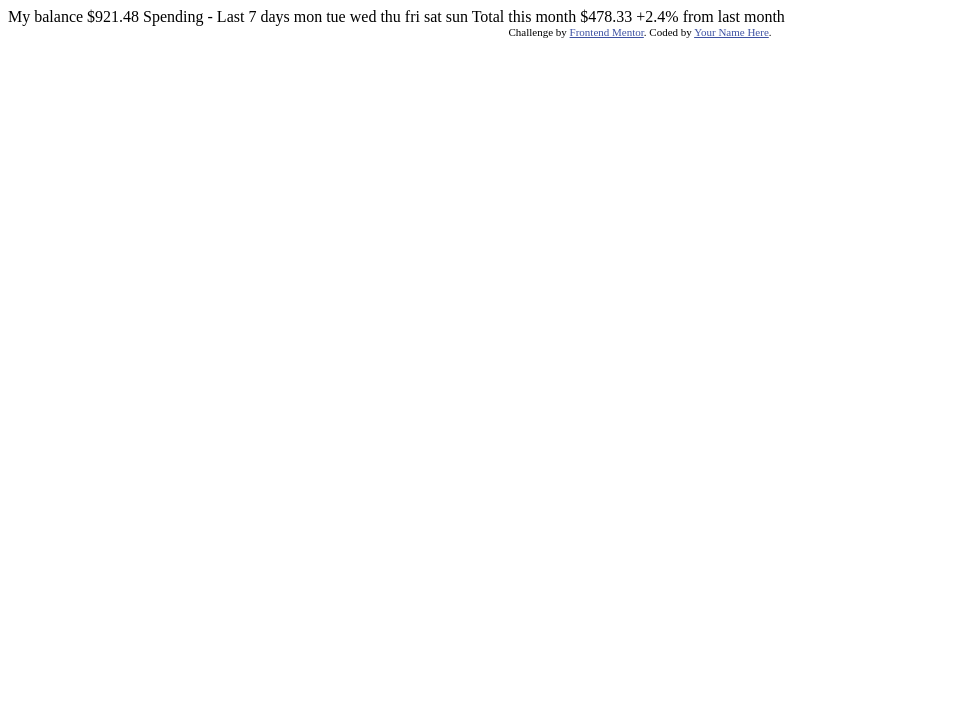
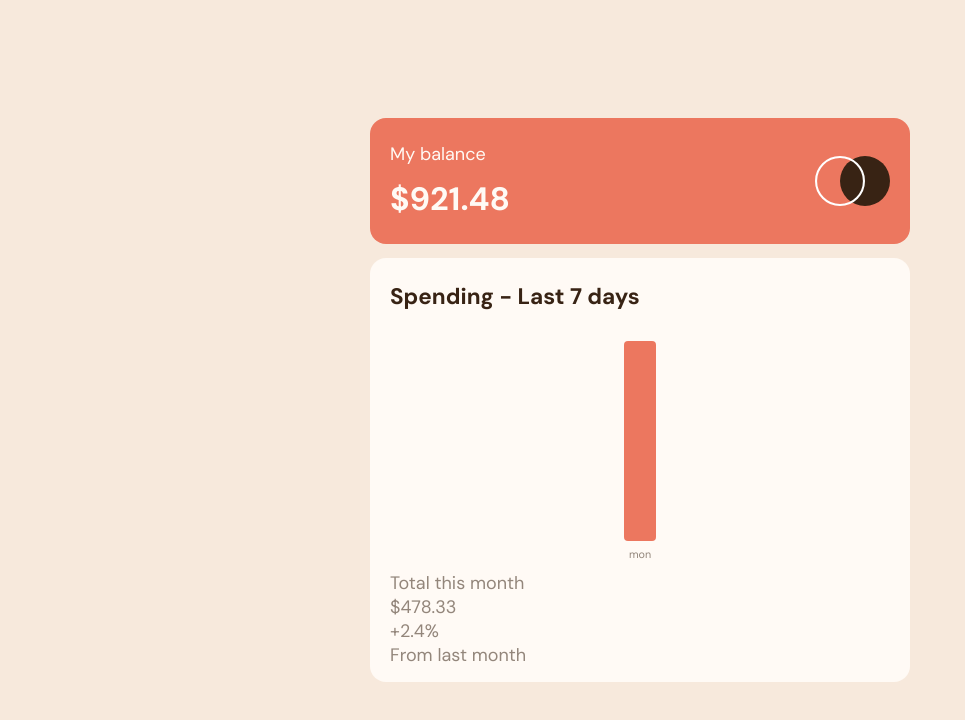
Before and after one commit to RodCri/Expenses-chart-component, a plain HTML site: page index.html in a window 1280 px wide. Shown: the whole page, without its empty margins (0-965 px from the left). Drawn offline with Linux system fonts and the light colour scheme.

Commit message:
structure HTML and style basic of the header component

```diff
--- a/index.html
+++ b/index.html
@@ -2,42 +2,41 @@
 <html lang="en">
 <head>
   <meta charset="UTF-8">
-  <meta name="viewport" content="width=device-width, initial-scale=1.0"> <!-- displays site properly based on user's device -->
-
+  <meta name="viewport" content="width=device-width, initial-scale=1.0">
   <link rel="icon" type="image/png" sizes="32x32" href="./images/favicon-32x32.png">
-
   <title>Frontend Mentor | Expenses chart component</title>
-
-  <!-- Feel free to remove these styles or customise in your own stylesheet 👍 -->
-  <style>
-    .attribution { font-size: 11px; text-align: center; }
-    .attribution a { color: hsl(228, 45%, 44%); }
-  </style>
+  <link rel="stylesheet" href="css/style.css">
 </head>
 <body>
+  <main class="container">
+    <div class="balance">
+      <div class="">
+        <p class="balance__title">My balance</p>
+        <p class="balance__price">$921.48</p>
+      </div>
+      <img src="images/logo.svg" alt="logo" class="balance__logo">
+    </div>
+    <div class="chart">
+      <h2 class="chart__title">Spending - Last 7 days</h2>
+      <div class="chart__bars-container">
 
-  My balance
-  $921.48
+        <div class="chart__bar">
+          <div class="chart__bar--label">$35.20</div>
+          <div class="chart__bar--day">mon</div>
+        </div>
 
-  Spending - Last 7 days
-
-  mon
-  tue
-  wed
-  thu
-  fri
-  sat
-  sun
-
-  Total this month
-  $478.33
-
-  +2.4%
-  from last month
-
-  <div class="attribution">
-    Challenge by <a href="https://www.frontendmentor.io?ref=challenge" target="_blank">Frontend Mentor</a>.
-    Coded by <a href="#">Your Name Here</a>.
-  </div>
+      </div>
+      <div class="chart__analitics">
+        <div class="">
+          <p class="chart__total">Total this month</p>
+          <p class="chart__total-value">$478.33</p>
+        </div>
+        <div class="">
+          <p class="chart__percentage">+2.4%</p>
+          <p class="chart__period">From last month</p>
+        </div>
+      </div>
+    </div>
+  </main>
 </body>
 </html>
--- /dev/null
+++ b/sass/_variables.scss
@@ -0,0 +1,9 @@
+$font-f: 'DM Sans', sans-serif;
+$soft-red: hsl(10, 79%, 65%);
+$cyan: hsl(186, 34%, 60%);
+$dark-brown: hsl(25, 47%, 15%);
+$medium-brown: hsl(28, 10%, 53%);
+$cream: hsl(27, 66%, 92%);
+$very-pale-orange: hsl(33, 100%, 98%);
+$font-s: 18px;
+$bg-c: #f7e9dc;
--- /dev/null
+++ b/sass/style.scss
@@ -0,0 +1,102 @@
+@use 'variables';
+@import url('https://fonts.googleapis.com/css2?family=DM+Sans:wght@400;700&display=swap');
+*{
+  padding: 0;
+  margin: 0;
+  box-sizing: border-box;
+}
+body{
+  font-size: variables.$font-s;
+  font-family: variables.$font-f;
+  background-color: variables.$bg-c;
+  height: 100vh;
+  display: flex;
+  place-items: center;
+}
+.container{
+  width: 310px;
+  margin: 60px auto;
+  @media(min-width: 600px){
+      width: 540px;
+  }
+}
+.balance{
+  background-color: variables.$soft-red;
+  height: 100px;
+  border-radius: 16px;
+  padding: 24px 20px;
+  display: flex;
+  justify-content: space-between;
+  color: variables.$very-pale-orange;
+  margin-bottom: .8em;
+  &__title{
+    font-size: .8em;
+    margin-bottom: 6px;
+  }
+  &__price{
+    font-weight: 700;
+    font-size: 1.4em;
+  }
+  &__logo{
+    width: 60px;
+  }
+  @media(min-width:600px){
+    height: 126px;
+    &__title{
+      font-size: 1em;
+      margin-bottom: 12px;
+    }
+    &__price{
+      font-size: 1.8em;
+    }
+    &__logo{
+      width: 75px;
+    }
+  }
+}
+.chart{
+  background-color: variables.$very-pale-orange;
+  border-radius: 16px;
+  color: variables.$medium-brown;
+  height: 424px;
+  padding: 24px 20px;
+  &__title{
+    color: variables.$dark-brown;
+    font-size: 1.25em;
+    margin-bottom: 10px;
+  }
+  &__bars-container{
+    height: 220px;
+    display: flex;
+    justify-content: space-around;
+    align-items: flex-end;
+    margin-bottom: 30px;
+  }
+  &__bar{
+    background-color: variables.$soft-red;
+    width: 32px;
+    height: 200px;
+    border-radius: 4px;
+    position: relative;
+    &--label{
+      color: variables.$very-pale-orange;
+      background-color: variables.$dark-brown;
+      padding: 4px;
+      width: 38px;
+      font-size: .5em;
+      border-radius: 4px;
+      font-weight: 700;
+      position: absolute;
+      top: -24px;
+      left: -4px;
+      display: none;
+    }
+    &--day{
+      position: absolute;
+      bottom: -20px;
+      font-size: .6em;
+      width: 32px;
+      text-align: center;
+    }
+  }
+}
```
Also changed, not shown: css/style.css (added), 3 other files.
